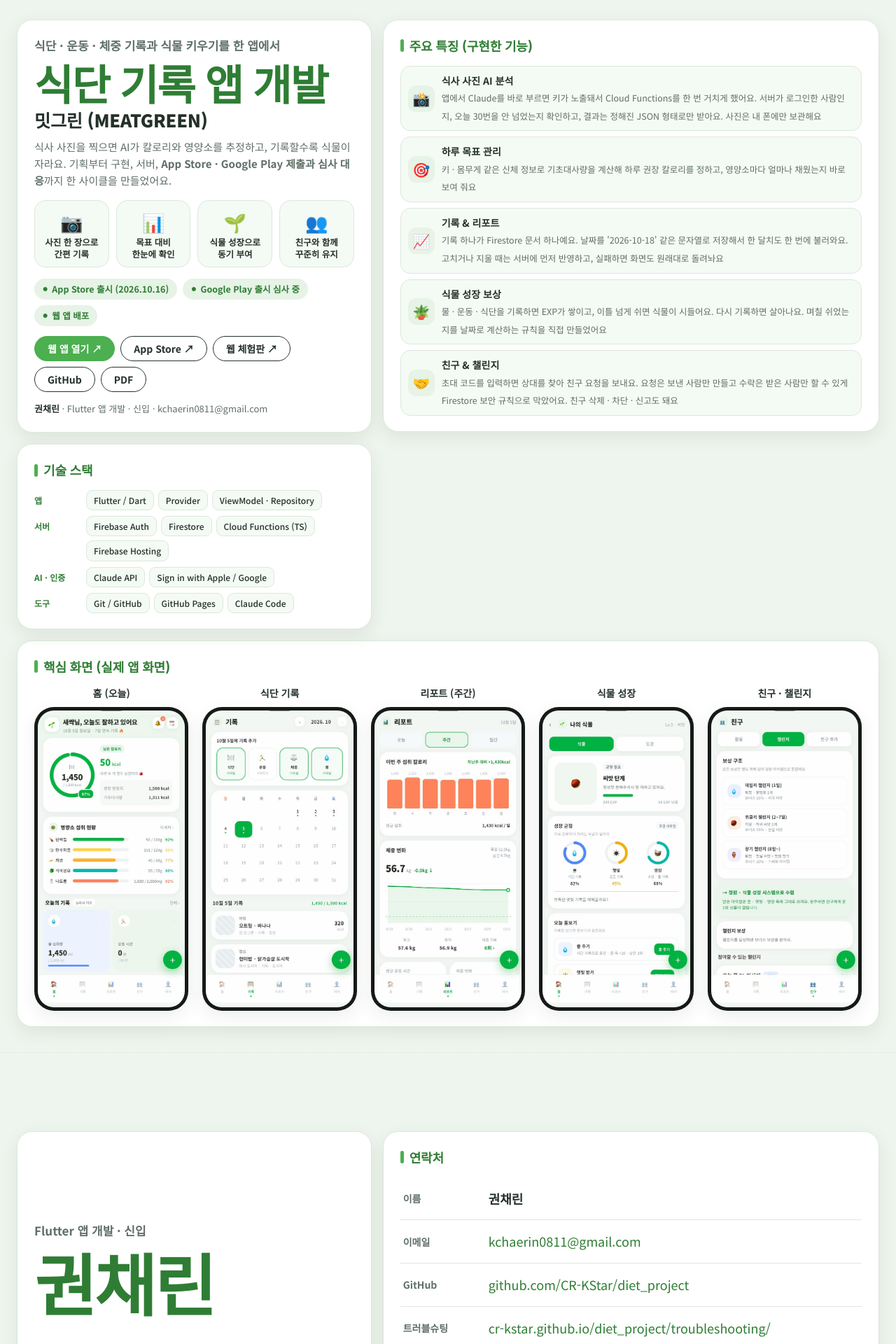
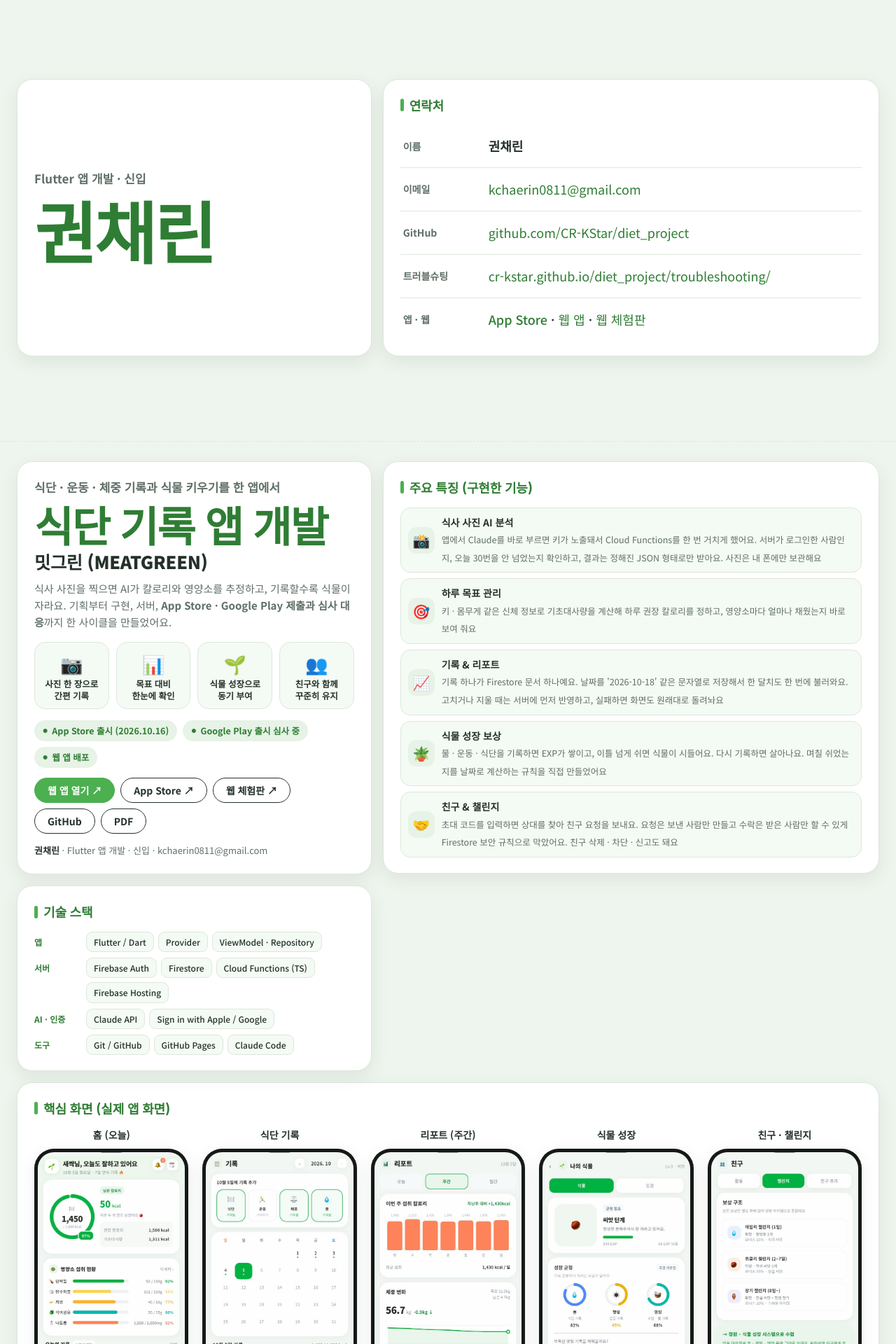
Before and after one commit to CR-KStar/diet_project, a Jekyll site: the page docs/index.html, which Jekyll copies as it is, in a window 1280 px wide. Shown: the top 1920 px of the page at 70% size. Built offline with Jekyll 4.4.1, drawn with Linux system fonts in a browser that asks for light colours; some of the changed text lies outside the part shown.

Commit message:
포트폴리오: 서버 구조 화살표를 Cloud Functions에 연결, 자기소개를 맨 앞으로
Co-Authored-By: Claude Sonnet 5.5 <noreply@anthropic.com>

```diff
--- a/docs/index.html
+++ b/docs/index.html
@@ -121,7 +121,10 @@
     .p2head { display: flex; justify-content: space-between; align-items: flex-end; gap: 12px; flex-wrap: wrap; margin-bottom: 14px; }
     .p2head h2 { margin: 0; font-size: clamp(26px, 3.6vw, 36px); font-weight: 900; letter-spacing: -.02em; color: var(--g-dark); }
     .p2top { display: grid; grid-template-columns: 7fr 5fr; gap: 16px; }
-    .flow { display: grid; grid-template-columns: 1.1fr .2fr 1.3fr .2fr 1fr; align-items: center; gap: 4px; }
+    .flow { display: grid; grid-template-columns: 1.1fr .2fr 1.3fr .2fr 1fr; grid-template-rows: auto auto auto; align-items: center; gap: 8px 4px; }
+    .flow .n-app { grid-column: 1; grid-row: 1 / 4; } .flow .a1 { grid-column: 2; grid-row: 1 / 4; }
+    .flow .n-auth { grid-column: 3; grid-row: 1; text-align: left; } .flow .n-db { grid-column: 3; grid-row: 2; text-align: left; } .flow .n-fn { grid-column: 3; grid-row: 3; text-align: left; }
+    .flow .a2 { grid-column: 4; grid-row: 3; } .flow .n-ai { grid-column: 5; grid-row: 3; }
     .node { border-radius: 14px; padding: 10px 12px; font-size: 12.5px; background: var(--g-tint); border: 1.5px solid var(--g); text-align: center; line-height: 1.4; }
     .node b { display: block; font-size: 13.5px; }
     .node.y { border-color: var(--orange); background: #FFF6E5; } .node.c { border-color: var(--coral); background: #FFF0EB; }
@@ -190,7 +193,7 @@
       .layer { grid-template-columns: 1fr; gap: 2px; }
       .phones5 { grid-template-columns: repeat(5, 46%); overflow-x: auto; padding-bottom: 8px; scroll-snap-type: x mandatory; }
       .phones5 .ph { scroll-snap-align: start; }
-      .flow { grid-template-columns: 1fr; } .arr { transform: rotate(90deg); } .tl { flex-direction: column; } .tl div { border-top: 0; border-left: 3px solid var(--g); text-align: left; padding-left: 14px; }
+      .flow { grid-template-columns: 1fr; grid-template-rows: none; } .flow > * { grid-column: 1 !important; grid-row: auto !important; } .arr { transform: rotate(90deg); } .tl { flex-direction: column; } .tl div { border-top: 0; border-left: 3px solid var(--g); text-align: left; padding-left: 14px; }
       .tl div::before { top: 10px; left: -8px; margin: 0; }
     }
 
@@ -213,7 +216,27 @@
 </head>
 <body>
 
-<!-- ───────────── 1쪽: 프로젝트 소개 ───────────── -->
+<!-- ───────────── 1쪽: 자기소개 ───────────── -->
+<section class="page" id="page0">
+  <div class="p0">
+    <div class="card me">
+      <h2>Flutter 앱 개발 · 신입</h2>
+      <h1>권채린</h1>
+    </div>
+    <div class="card">
+      <h3 class="ttl">연락처</h3>
+      <div class="cl">
+        <div><span>이름</span><b>권채린</b></div>
+        <div><span>이메일</span><a href="mailto:kchaerin0811@gmail.com">kchaerin0811@gmail.com</a></div>
+        <div><span>GitHub</span><a href="https://github.com/CR-KStar/diet_project">github.com/CR-KStar/diet_project</a></div>
+        <div><span>트러블슈팅</span><a href="troubleshooting/">cr-kstar.github.io/diet_project/troubleshooting/</a></div>
+        <div><span>앱 · 웹</span><span class="lnk"><a href="https://apps.apple.com/kr/app/id6818954921">App Store</a> · <a href="https://meatgreen.web.app">웹 앱</a> · <a href="https://diet-project-81ce1.web.app">웹 체험판</a></span></div>
+      </div>
+    </div>
+  </div>
+</section>
+
+<!-- ───────────── 2쪽: 프로젝트 소개 ───────────── -->
 <section class="page" id="page1">
   <div class="p1">
     <div class="stackcol">
@@ -276,26 +299,6 @@
 
 </section>
 
-<!-- ───────────── 2쪽: 자기소개 ───────────── -->
-<section class="page" id="page0">
-  <div class="p0">
-    <div class="card me">
-      <h2>Flutter 앱 개발 · 신입</h2>
-      <h1>권채린</h1>
-    </div>
-    <div class="card">
-      <h3 class="ttl">연락처</h3>
-      <div class="cl">
-        <div><span>이름</span><b>권채린</b></div>
-        <div><span>이메일</span><a href="mailto:kchaerin0811@gmail.com">kchaerin0811@gmail.com</a></div>
-        <div><span>GitHub</span><a href="https://github.com/CR-KStar/diet_project">github.com/CR-KStar/diet_project</a></div>
-        <div><span>트러블슈팅</span><a href="troubleshooting/">cr-kstar.github.io/diet_project/troubleshooting/</a></div>
-        <div><span>앱 · 웹</span><span class="lnk"><a href="https://apps.apple.com/kr/app/id6818954921">App Store</a> · <a href="https://meatgreen.web.app">웹 앱</a> · <a href="https://diet-project-81ce1.web.app">웹 체험판</a></span></div>
-      </div>
-    </div>
-  </div>
-</section>
-
 <!-- ───────────── 3쪽: 서버 구조와 문제 해결 ───────────── -->
 <section class="page" id="page2">
   <div class="p2head">
@@ -307,15 +310,13 @@
     <div class="card">
       <h3 class="ttl">서버 구조</h3>
       <div class="flow">
-        <div class="node"><b>📱 Flutter 앱</b>Provider · ViewModel<br>Repository</div>
-        <div class="arr">→</div>
-        <div class="stack">
-          <div class="node"><b>🔐 Firebase Auth</b>Google · Apple 로그인</div>
-          <div class="node"><b>🗄 Cloud Firestore</b>users/{uid} + 공유 컬렉션 7개</div>
-          <div class="node y"><b>⚡ Cloud Functions</b>TypeScript · Secret 보관</div>
-        </div>
-        <div class="arr">→</div>
-        <div class="node c"><b>🤖 Claude API</b>사진 → 영양 분석<br>(정해진 JSON으로 응답)</div>
+        <div class="node n-app"><b>📱 Flutter 앱</b>Provider · ViewModel<br>Repository</div>
+        <div class="arr a1">→</div>
+        <div class="node n-auth"><b>🔐 Firebase Auth</b>Google · Apple 로그인</div>
+        <div class="node n-db"><b>🗄 Cloud Firestore</b>users/{uid} + 공유 컬렉션 7개</div>
+        <div class="node y n-fn"><b>⚡ Cloud Functions</b>TypeScript · Secret 보관</div>
+        <div class="arr a2">→</div>
+        <div class="node c n-ai"><b>🤖 Claude API</b>사진 → 영양 분석<br>(정해진 JSON으로 응답)</div>
       </div>
       <div class="rules">🛡 Firestore 보안 규칙 — 컬렉션마다 최소 권한 · 웹 앱 · 웹 체험판은 Firebase Hosting으로 배포</div>
       <div class="col">공유 컬렉션: publicProfiles · inviteCodes · friendRequests · friendships · challenges · challengeProgress · activityFeed</div>
```
Also changed, not shown: 1 other file.
